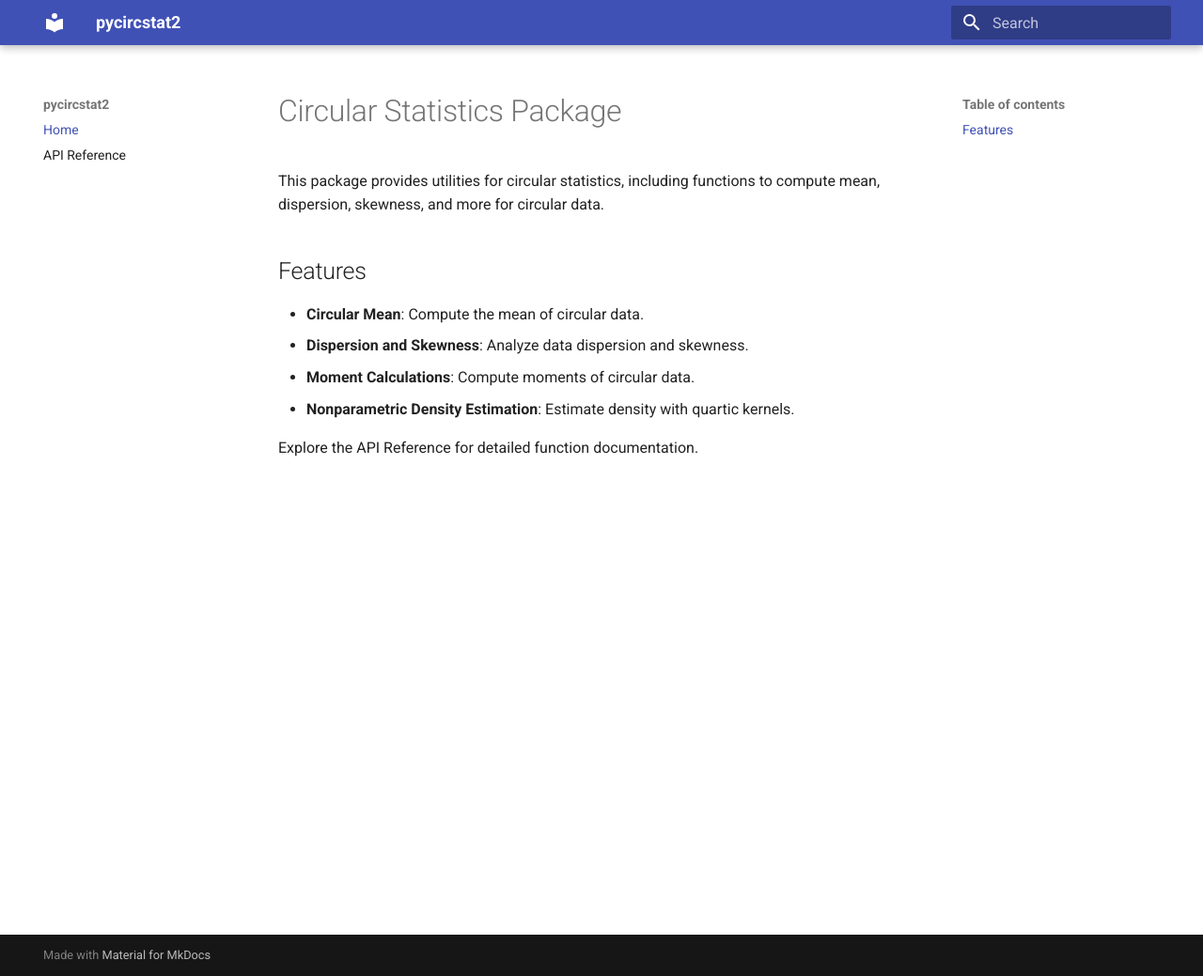
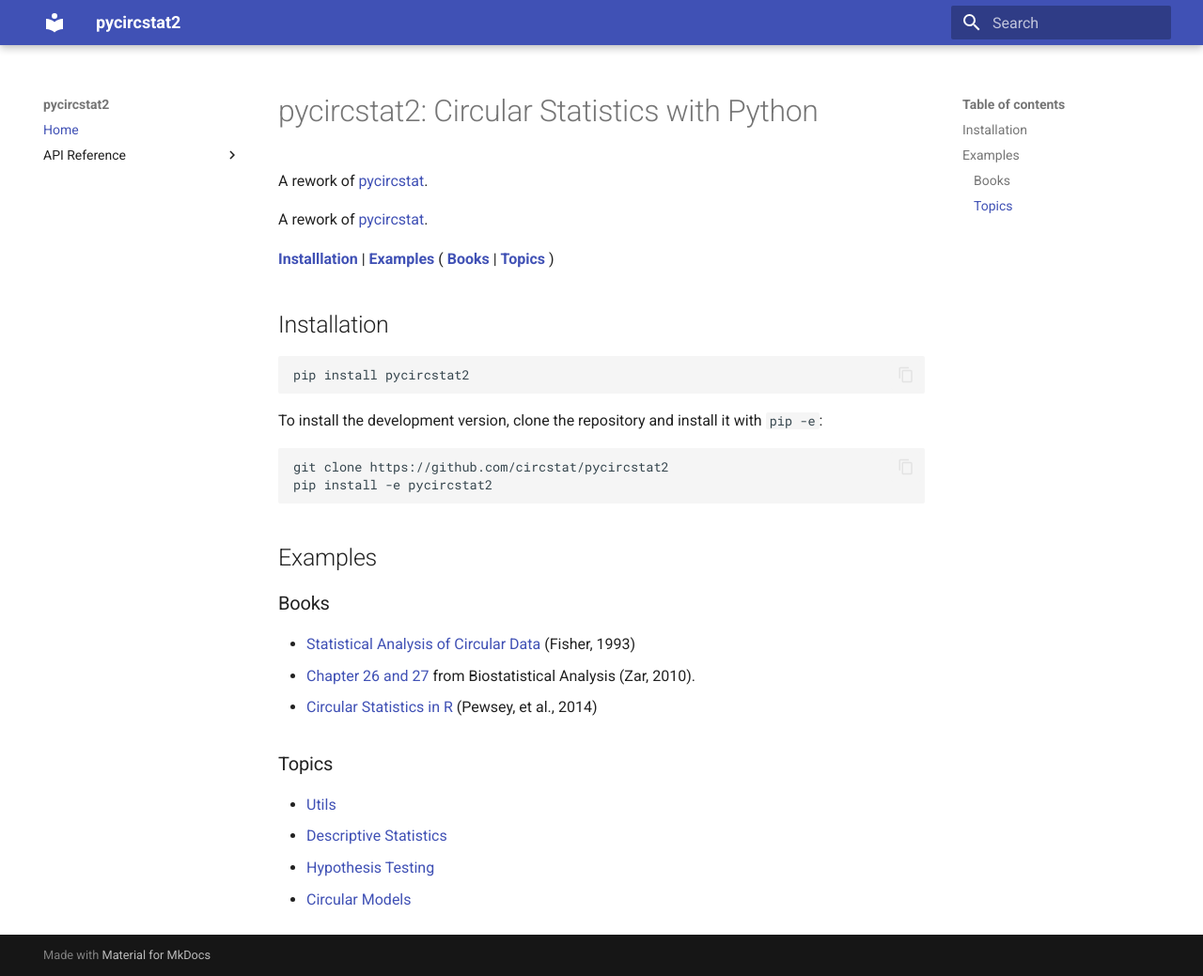
Before and after one commit to circstat/pycircstat2, an MkDocs documentation site: the page built from docs/docs/index.md, in a window 1280 px wide and 1039 px high. Shown: the whole window at 94% size. Built offline with MkDocs 1.6.1 and Material for MkDocs 9.7.7, drawn with Linux system fonts in a browser that asks for light colours.

Commit message:
fix: docs

````diff
--- a/docs/docs/index.md
+++ b/docs/docs/index.md
@@ -1,12 +1,39 @@
-# Circular Statistics Package
+# pycircstat2: Circular Statistics with Python
 
-This package provides utilities for circular statistics, including functions to compute mean, dispersion, skewness, and more for circular data.
+A rework of [pycircstat](https://github.com/circstat/pycircstat).
 
-## Features
+A rework of [pycircstat](https://github.com/circstat/pycircstat).
 
--   **Circular Mean**: Compute the mean of circular data.
--   **Dispersion and Skewness**: Analyze data dispersion and skewness.
--   **Moment Calculations**: Compute moments of circular data.
--   **Nonparametric Density Estimation**: Estimate density with quartic kernels.
+[**Installlation**](#installation) |
+[**Examples**](#examples) (
+[**Books**](#books) |
+[**Topics**](#topics)
+)
 
-Explore the API Reference for detailed function documentation.
+## Installation
+
+```
+pip install pycircstat2
+```
+
+To install the development version, clone the repository and install it with `pip -e`:
+
+```
+git clone https://github.com/circstat/pycircstat2
+pip install -e pycircstat2
+```
+
+## Examples
+
+### Books
+
+-   [Statistical Analysis of Circular Data](https://nbviewer.org/github/circstat/pycircstat2/blob/main/examples/B1-Fisher-1993.ipynb) (Fisher, 1993)
+-   [Chapter 26 and 27](https://nbviewer.org/github/circstat/pycircstat2/blob/main/examples/B2-Zar-2010.ipynb) from Biostatistical Analysis (Zar, 2010).
+-   [Circular Statistics in R](https://nbviewer.org/github/circstat/pycircstat2/blob/main/examples/B3-Pewsey-2014.ipynb) (Pewsey, et al., 2014)
+
+### Topics
+
+-   [Utils](https://nbviewer.org/github/circstat/pycircstat2/blob/main/examples/T0-utils.ipynb)
+-   [Descriptive Statistics](https://nbviewer.org/github/circstat/pycircstat2/blob/main/examples/T1-descriptive-statistics.ipynb)
+-   [Hypothesis Testing](https://nbviewer.org/github/circstat/pycircstat2/blob/main/examples/T2-hypothesis-testing.ipynb)
+-   [Circular Models](https://nbviewer.org/github/circstat/pycircstat2/blob/main/examples/T3-circular-models.ipynb)
--- a/docs/mkdocs.yml
+++ b/docs/mkdocs.yml
@@ -1,7 +1,13 @@
 site_name: pycircstat2
 theme:
     name: material
-
+    features:
+        - navigation.instant
+        - content.code.copy
+        - content.tabs.link
+        - content.mathjax
+    toc:
+        title: true
 plugins:
     - search
     - mkdocstrings:
@@ -13,7 +19,11 @@ plugins:
 
 nav:
     - Home: index.md
-    - API Reference: api_reference.md
+    - API Reference:
+          - Descriptive Statistics: reference/descriptive.md
+          - Hypothesis Testing: reference/hypothesis.md
+          - Circular Distributions: reference/distributions.md
+          - Utilities: reference/utils.md
 
 markdown_extensions:
     - pymdownx.arithmatex:
````
Also changed, not shown: docs/docs/api_reference.md (deleted, +0 -17 lines), docs/docs/reference/descriptive.md (added, +1 -0 lines), docs/docs/reference/distributions.md (added, +1 -0 lines), docs/docs/reference/hypothesis.md (added, +1 -0 lines), docs/docs/reference/utils.md (added, +1 -0 lines), 1 other file.
